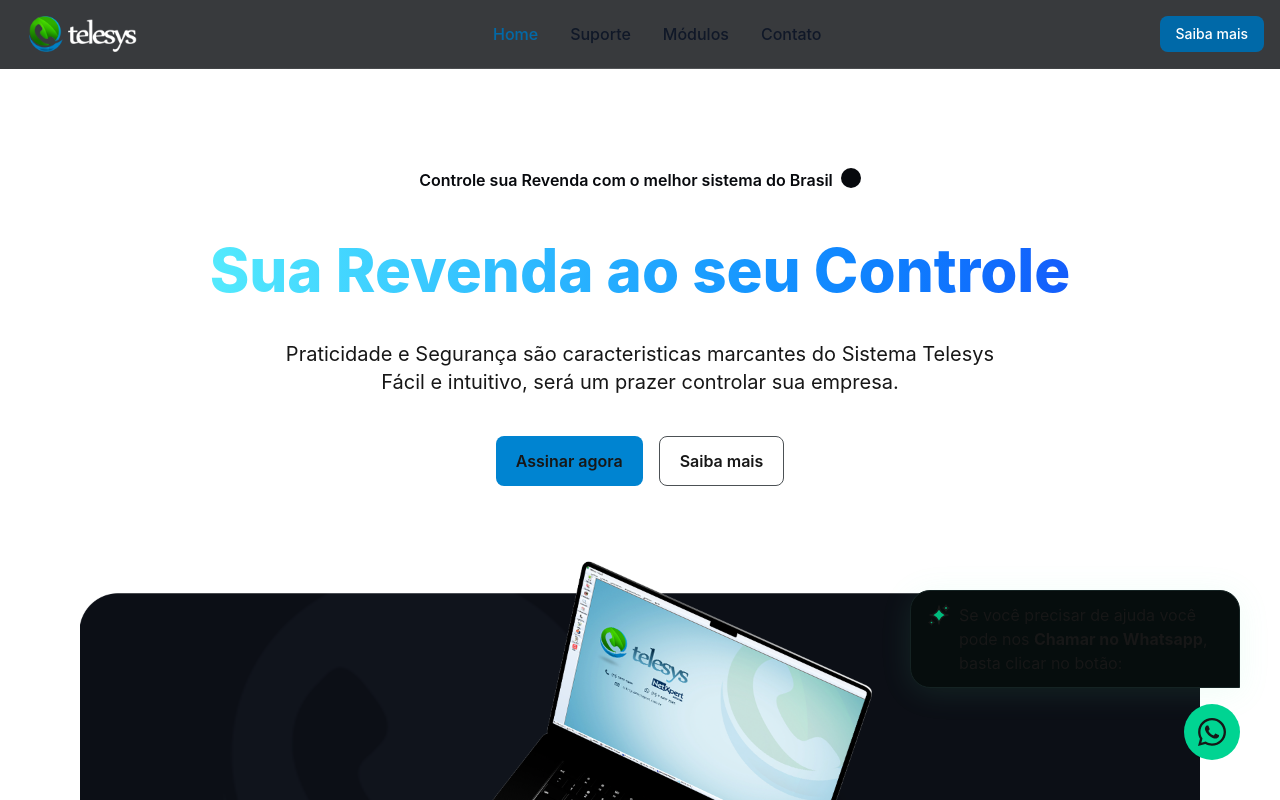
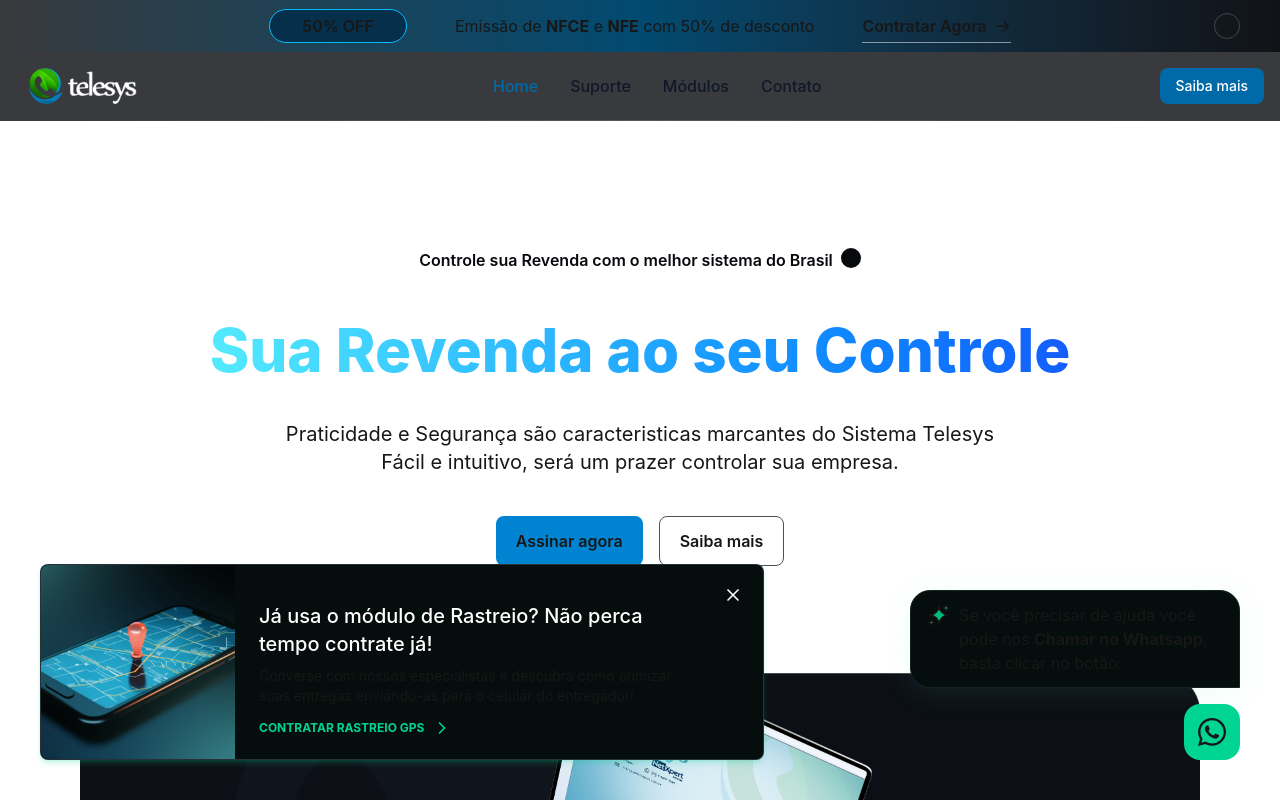
Before and after one commit to ronniepettersonn/telesys, a Next.js app: page / in a window 1280 px wide. Shown: the top 800 px of the page. Built offline with nearby package versions, Linux system fonts and the light colour scheme.

Commit message:
banner flutuante

```diff
--- /dev/null
+++ b/src/app/components/Banner.tsx
@@ -0,0 +1,65 @@
+import Image from "next/image";
+import imgBanner from '../../../public/imgBanner.webp'
+import { useState } from "react";
+
+export function Banner() {
+    const [isShow, setIsShow] = useState(true)
+
+    function onclose() {
+        setIsShow(false)
+    }
+
+    return (
+        <>
+            {
+                isShow &&
+                <div className="relative">
+                    <div className="fixed bottom-10 left-10 z-10">
+                        <div aria-label="desktop-banner" className="relative z-30 hidden w-full min-w-[644px] overflow-hidden rounded-lg border border-gray-600/50 bg-[#060d0d] shadow-md shadow-emerald-400/20 lg:flex" style={{ opacity: 1, transform: 'translateY(0%) translateZ(0px)' }}>
+                            <a aria-label="Accesar oferta exclusiva" className="flex items-center" href="https://rocketseat.trb.ai/wa/1FKUgT4" rel="noopener noreferrer" target="_blank">
+                                <div className="">
+                                    <Image alt="Formação de PHP na Rocketseat" width="194" height="194" className="h-full" style={{ color: "transparent" }} src={imgBanner} />
+                                </div>
+                                <div className="relative flex flex-col justify-center p-6"><div className="space-y-2" style={{ transform: "translateY(-8px) translateZ(0px)" }}>
+                                    <h3 className="max-w-[402px] text-xl font-medium text-white">Já usa o módulo de Rastreio? Não perca tempo contrate já!</h3>
+                                    <p className="max-w-[480px] pr-10 text-sm"> Converse com nossos especialistas e descubra como otimizar suas entregas enviando-as para o celular do entregador! </p>
+                                </div>
+                                    <p className="absolute bottom-0 flex items-center gap-2 text-xs font-bold uppercase text-emerald-400" style={{ opacity: 1 }}>
+                                        Contratar Rastreio GPS
+                                        <svg xmlns="http://www.w3.org/2000/svg" width="24" height="24" viewBox="0 0 24 24" fill="none" stroke="currentColor" strokeWidth="2" strokeLinecap="round" strokeLinejoin="round" className="h-5 w-5">
+                                            <path d="m9 18 6-6-6-6"></path>
+                                        </svg>
+                                    </p>
+                                </div>
+                            </a>
+                            <button aria-label="fechar" onClick={onclose} className="absolute right-2 top-2 rounded-[5px] p-3 transition-colors hover:bg-gray-800">
+                                <svg xmlns="http://www.w3.org/2000/svg" width="24" height="24" viewBox="0 0 24 24" fill="none" stroke="currentColor" strokeWidth="2" strokeLinecap="round" strokeLinejoin="round" className="h-5 w-5 text-white">
+                                    <path d="M18 6 6 18"></path><path d="m6 6 12 12">
+                                    </path>
+                                </svg>
+                            </button>
+                        </div>
+
+                        <div aria-label="desktop-banner" className="relative w-full max-w-[350px] rounded-[4px] border border-gray-600/50 bg-[#060d0d] p-2 pr-8 shadow-md shadow-emerald-400/20 lg:hidden" style={{ opacity: 1, transform: "translateY(0%), translateZ(0px)" }}>
+                            <a aria-label="Accesar oferta exclusiva" className="flex items-center gap-2" href="https://rocketseat.trb.ai/wa/1FKUgT4" rel="noopener noreferrer" target="_blank">
+                                <div className="h-full overflow-hidden rounded-[5px]">
+                                    <Image alt="Mês do programador na Rocketseat" className="h-[48px] w-[48px]" style={{ color: "transparent" }} src={imgBanner} />
+                                </div>
+                                <div>
+                                    <h3 className="text-xs font-bold text-white">Já usa o módulo de Rastreio? <br /> Contrate já!</h3>
+                                    <p className="text-xs">Contratar Rastreio GPS</p>
+                                </div>
+                            </a>
+                            <button aria-label="fechar" onClick={onclose} className="absolute right-1 top-1 rounded-[5px] p-1 transition-colors hover:bg-gray-800">
+                                <svg xmlns="http://www.w3.org/2000/svg" width="24" height="24" viewBox="0 0 24 24" fill="none" stroke="currentColor" strokeWidth="2" strokeLinecap="round" strokeLinejoin="round" className="h-4 w-4 text-white">
+                                    <path d="M18 6 6 18"></path>
+                                    <path d="m6 6 12 12"></path>
+                                </svg>
+                            </button>
+                        </div>
+                    </div>
+                </div>
+            }
+        </>
+    )
+}
--- a/src/app/components/Header.tsx
+++ b/src/app/components/Header.tsx
@@ -1,9 +1,40 @@
+'use client'
+
 import Image from 'next/image'
 import Logo from '../../../public/logo.png'
+import { PiArrowRightBold, PiXBold } from 'react-icons/pi'
+import Link from 'next/link'
 
-export default function Header() {
+export default function Header({ showPromotion, setShowPromotion }: { showPromotion: boolean, setShowPromotion: (state: boolean) => void }) {
+    function handleClosePromotion() {
+        setShowPromotion(false)
+    }
+
     return (
+        <>
             <nav className="bg-[#07090DCC] backdrop-blur-md fixed w-full z-[999999]">
+                {
+                    showPromotion &&
+                    <div className='flex justify-center items-center h-13 bg-gradient-to-r to-[#07090DCC] via-sky-900 w-full relative'>
+                        <div className='mr-12 py-1 px-8 bg-sky-950 border border-sky-400 rounded-full'>
+                            <p className='font-semibold '>50% OFF</p>
+                        </div>
+
+                        <p className=''>Emissão de <strong>NFCE</strong> e <strong>NFE</strong>  com 50% de desconto</p>
+
+                        <div className='ml-12'>
+                            <Link href={'https://api.whatsapp.com/send?phone=5531984372245&text=📌%20Olá%2C%20eu%20ví%20no%20seu%20site%20o%20desconto%20de%2050%25%20para%20contratação%20de%20NFE%20e%20NFCE.%0AGostaria%20de%20mais%20informação.'} target='_blank'>
+                                <button className='border-b flex items-center  hover:cursor-pointer hover:scale-105 transition-all duration-300 ease-in-out gap-2 py-1 border-white/50 font-semibold'>Contratar Agora <PiArrowRightBold /></button>
+                            </Link>
+                        </div>
+
+                        <div className='absolute top-auto bottom-auto right-10'>
+                            <button type='button' onClick={handleClosePromotion} className=' hover:cursor-pointer hover:scale-110 transition-all duration-300 ease-in-out rounded-full border border-white/20 p-1'>
+                                <PiXBold />
+                            </button>
+                        </div>
+                    </div>
+                }
                 <div className="max-w-screen-xl flex flex-wrap items-center justify-between mx-auto p-4">
                     <a href="#" className="flex items-center space-x-3 rtl:space-x-reverse">
                         <Image src={Logo} className='h-9 w-auto' alt="Flowbite Logo" />
@@ -40,5 +71,6 @@
                     <div className="w-[50%] h-[1px] bg-gradient-to-r from-[#F5F7FA27] to- " />
                 </div>
             </nav>
+        </>
     )
 }
--- a/src/app/components/IconWhatsapp.tsx
+++ b/src/app/components/IconWhatsapp.tsx
@@ -25,7 +25,7 @@
     }, [])
 
     return (
-        <div className="relative">
+        <div className="relative z-50">
             {
                 !openedChat &&
                 <div className="fixed bottom-[112px] right-10 flex w-[338px] gap-2 rounded-l-[20px] rounded-tr-[20px] border border-[#152323] bg-[#060d0d] px-4 py-3 shadow-emerald-300/10 shadow-[0px_4px_32px_0px] sm:right-10 sm:w-[330px]">
@@ -38,8 +38,8 @@
                 </div>
             }
 
-            <Link href={'https://wa.me/5531984372245'} target="_blank" onClick={handleClickWhatsapp}>
-                <div className="fixed bottom-10 right-10 p-3 bg-emerald-400 rounded-full">
+            <Link href={'https://api.whatsapp.com/send?phone=5531984372245&text=Olá%2C%20você%20pode%20me%20ajudar%3F'} target="_blank" onClick={handleClickWhatsapp}>
+                <div className="fixed bottom-10 right-10 p-3 bg-emerald-400 rounded-2xl">
                     <FaWhatsapp size={32} />
                 </div>
             </Link>
--- a/src/app/page.tsx
+++ b/src/app/page.tsx
@@ -15,6 +15,7 @@
 //import { Testimonial } from "./components/Testimonial";
 import { Slider } from "./components/Slider";
 import { IconWhatsapp } from "./components/IconWhatsapp";
+import { Banner } from "./components/Banner";
 
 
 const tabs = [
@@ -25,12 +26,13 @@
 
 export default function Home() {
   const [index, setIndex] = useState(0)
+  const [showPromotion, setShowPromotion] = useState(true)
 
   return (
     <div className=" ">
-      <Header />
+      <Header showPromotion={showPromotion} setShowPromotion={setShowPromotion} />
 
-      <main className=" m-auto pt-20 ">
+      <main className={` m-auto ${showPromotion ? 'pt-40' : 'pt-20'}  `}>
 
         <div className="flex flex-col items-center justify-center mt-20 max-w-[1200px] m-auto">
 
@@ -130,6 +132,8 @@
       <Footer />
 
       <IconWhatsapp />
+
+      <Banner />
     </div>
   );
 }
```
Also changed, not shown: public/imgBanner-old.webp (added), public/imgBanner.webp (added). Lines whose indentation alone changed are shown as unchanged.
